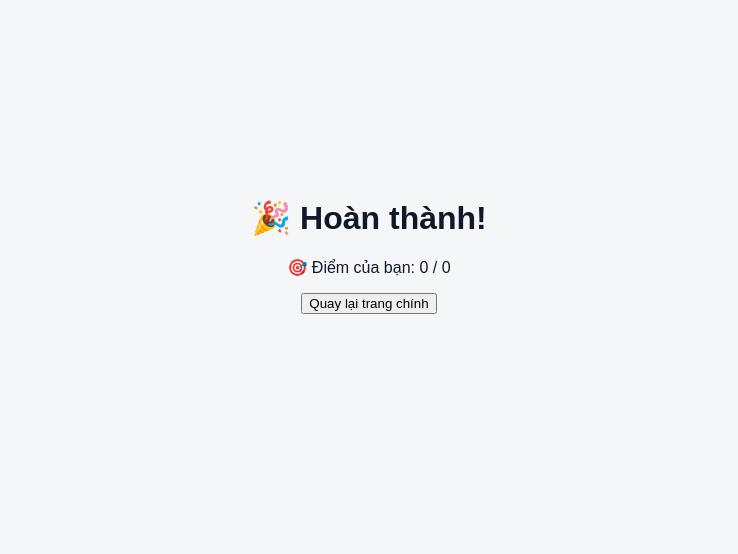
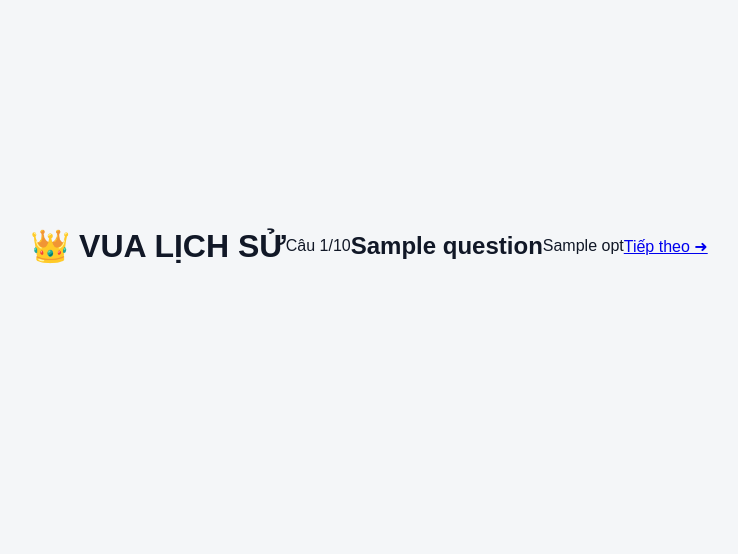
Before and after one commit to CoolDog129/vua-lich-su, a Flask app: template templates/feedback.html in a window 1280 px wide. Shown: the part 162-716 px from the top of the page, without its empty margins (271-1009 px from the left). Run offline with Flask 3, Linux system fonts and the light colour scheme; the template is opened without the code that fills it: most values are stand-ins (such as "Sample title", 1, 10 or a date in 2020).

```diff
--- a/templates/feedback.html
+++ b/templates/feedback.html
@@ -1,28 +1,28 @@
 <!DOCTYPE html>
-<html lang="en">
+<html lang="vi">
 <head>
-    <meta charset="UTF-8">
-    <title>Quiz Result</title>
-    <link rel="stylesheet" href="style.css">
+  <meta charset="UTF-8">
+  <title>Kết quả</title>
+  <link rel="stylesheet" href="{{ url_for('static', filename='style.css') }}">
 </head>
 <body>
-    <div class="container">
-        <h1>🎉 Hoàn thành!</h1>
-        <p id="score-text">Bạn đã hoàn thành quiz!</p>
-        <button onclick="goHome()">Quay lại trang chính</button>
-    </div>
 
-    <script>
-        // Replace these with real values passed from server or query params
-        const totalQuestions = parseInt(new URLSearchParams(window.location.search).get("total")) || 0;
-        const score = parseInt(new URLSearchParams(window.location.search).get("score")) || 0;
+<h1>👑 VUA LỊCH SỬ</h1>
+<p>Câu {{ index }}/{{ total }}</p>
 
-        const scoreText = document.getElementById("score-text");
-        scoreText.textContent = `🎯 Điểm của bạn: ${score} / ${totalQuestions}`;
+<h2>{{ question }}</h2>
 
-        function goHome() {
-            window.location.href = "index.html";
-        }
-    </script>
+{% for opt in options %}
+  {% if loop.index0 == correct %}
+    <div class="option correct">{{ opt }}</div>
+  {% elif loop.index0 == selected %}
+    <div class="option wrong">{{ opt }}</div>
+  {% else %}
+    <div class="option">{{ opt }}</div>
+  {% endif %}
+{% endfor %}
+
+<a href="{{ url_for('question') }}" class="next">Tiếp theo ➜</a>
+
 </body>
 </html>
```
